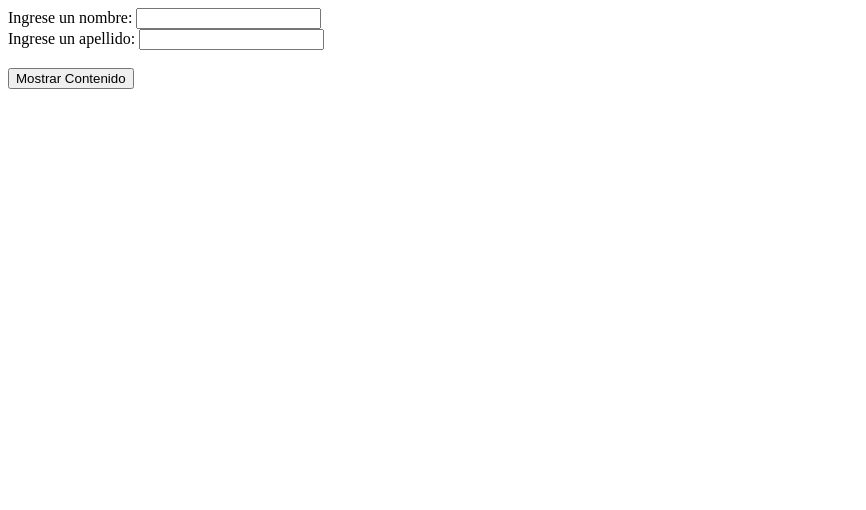
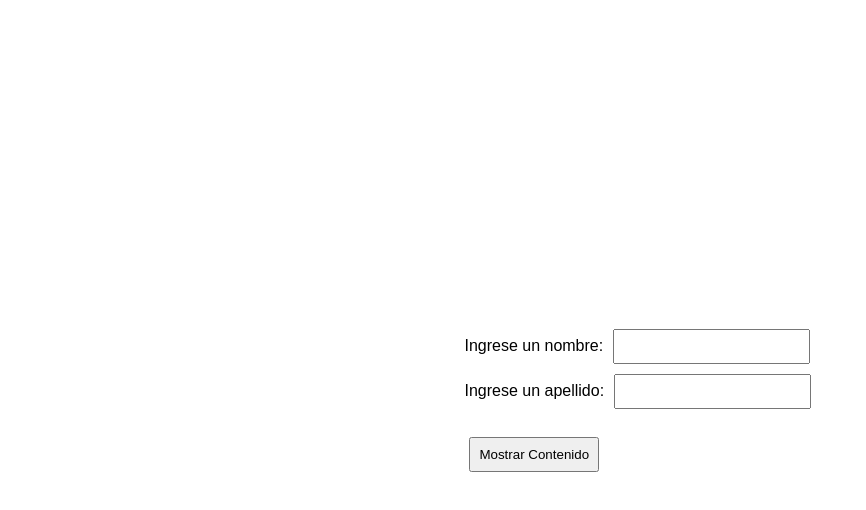
Before and after one commit to JosueAHG/Practica-1-2-2024, a plain HTML site: page index.html in a window 1280 px wide. Shown: the whole page, without its empty margins (0-866 px from the left). Drawn offline with Linux system fonts and the light colour scheme.

Commit message:
Se agrego el contedio al css y se modificaron alugunas cosas al index y js

```diff
--- a/index.html
+++ b/index.html
@@ -4,17 +4,23 @@
     <meta charset="UTF-8">
     <meta name="viewport" content="width=device-width, initial-scale=1.0">
     <title>Practica 1 xd</title>
+    <link rel="stylesheet" href="style.css">
+
 </head>
 <body>
 
+    <container>
     <label for="textbox1">Ingrese un nombre:</label>
-    <input type="text" id="textbox1" name="textbox1"><br>
+    <input type="text" id="nom" name="textbox1"><br>
 
     <label for="textbox2">Ingrese un apellido:</label>
-    <input type="text" id="textbox2" name="textbox2"><br>
+    <input type="text" id="ape" name="textbox2"><br>
 
     <br>
     <button onclick="mostrarContenido()">Mostrar Contenido</button>
+    </container>
+
+    <script src="script.js"></script>
 
 </body>
 </html>
--- a/script.js
+++ b/script.js
@@ -1,6 +1,6 @@
 function mostrarContenido() {
-    var texto1 = document.getElementById("textbox1").value;
-    var texto2 = document.getElementById("textbox2").value;
+    var texto1 = document.getElementById("nom").value;
+    var texto2 = document.getElementById("ape").value;
 
-    alert("Contenido de Texto 1: " + texto1 + "\nContenido de Texto 2: " + texto2);
+    alert("nom " + texto1 + "\nape " + texto2);
 }
--- a/style.css
+++ b/style.css
@@ -0,0 +1,17 @@
+body {
+    font-family: Arial, sans-serif;
+    display: flex;
+    align-items: center;
+    justify-content: center;
+    height: 100vh;
+    margin: 0;
+  }
+
+  .container {
+    text-align: center;
+  }
+
+  input, button {
+    margin: 5px;
+    padding: 8px;
+  }
```
